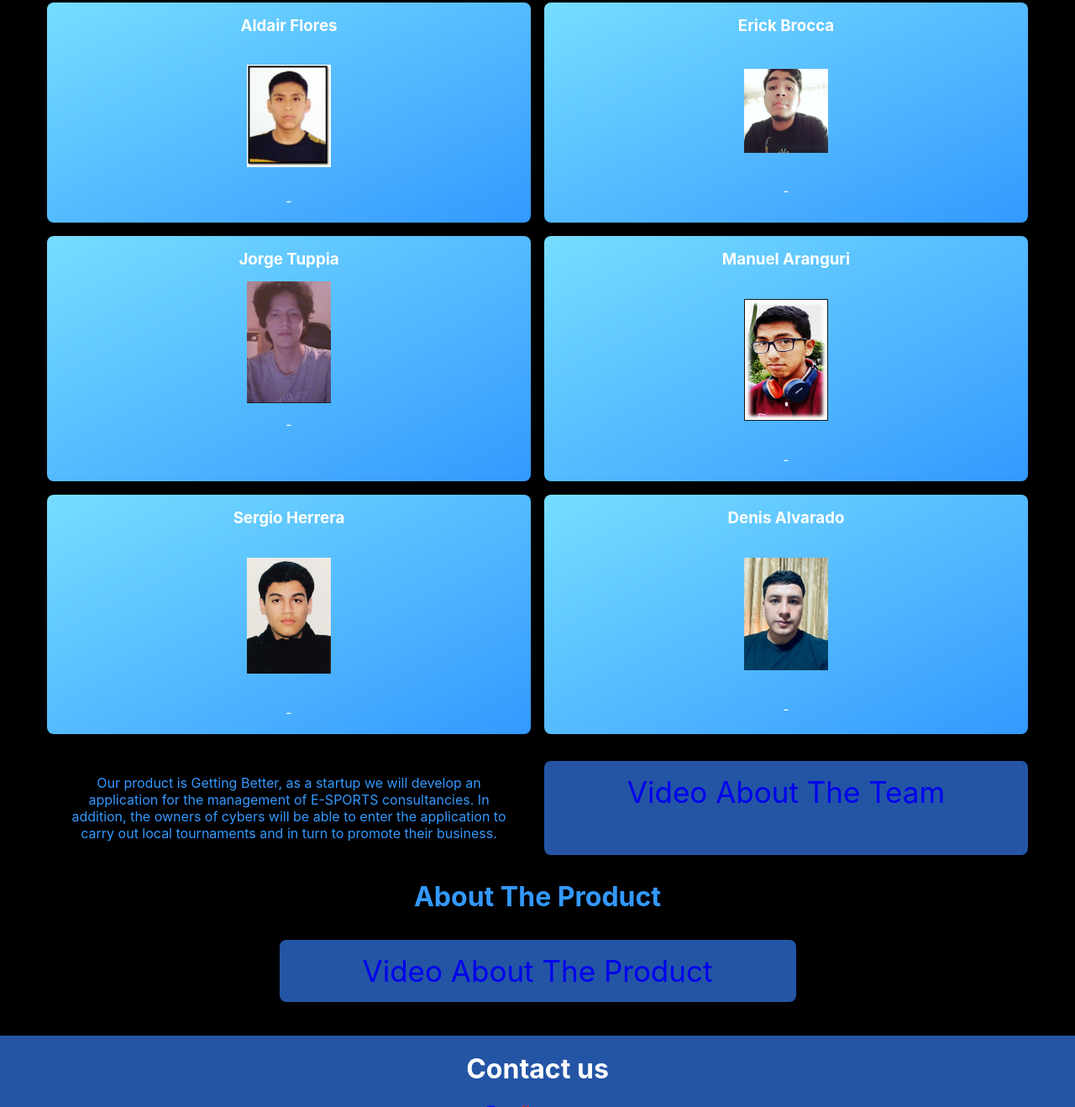
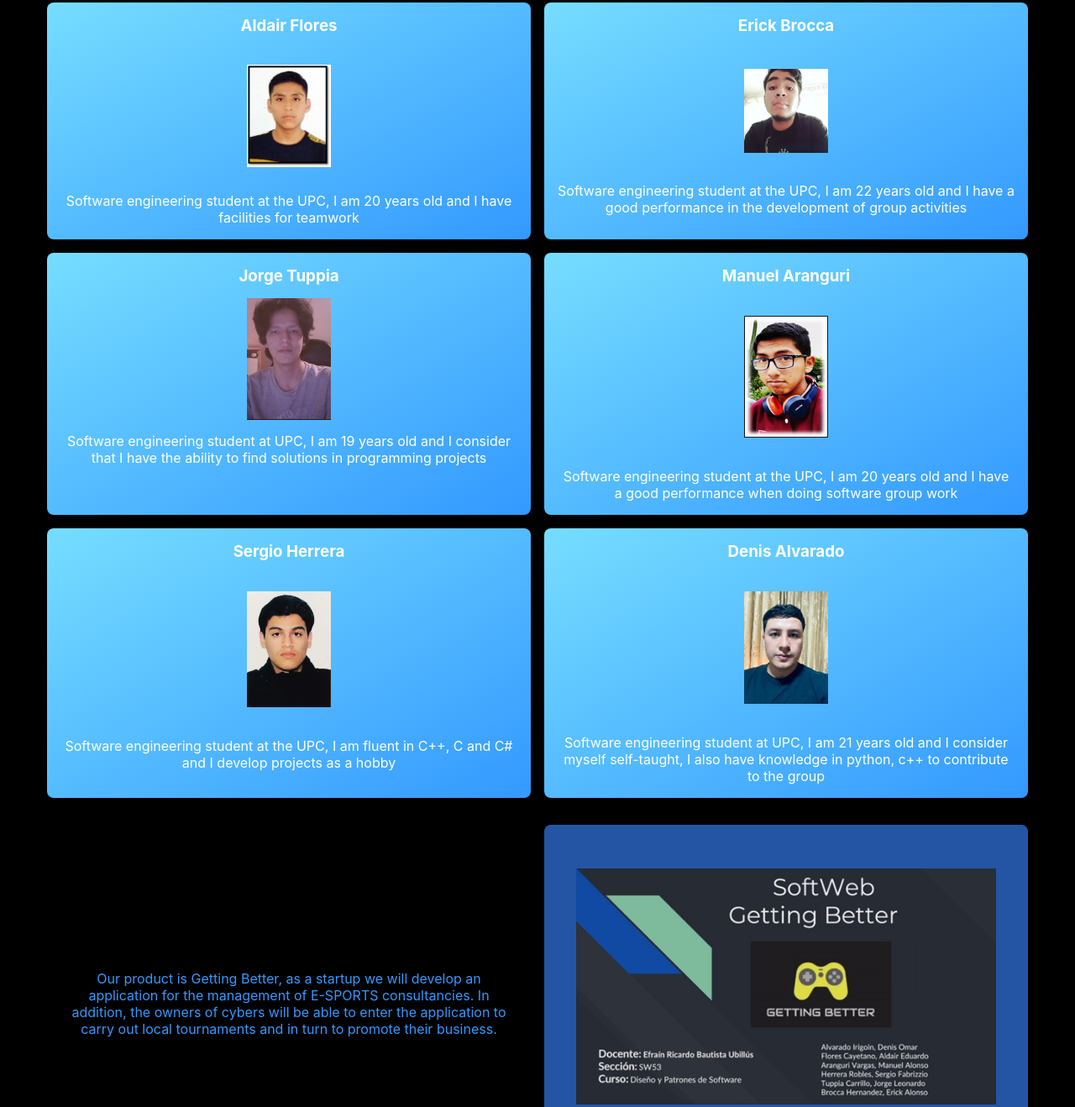
Before and after one commit to Getting-Better/LandingPage_GettingBetter, a plain HTML site: page index.html in a window 1280 px wide. Shown: the part 1595-2913 px from the top of the page at 84% size. Drawn offline with Linux system fonts and the light colour scheme.

Commit message:
add description and images
add profiles description and images for VATT & VATP

```diff
--- a/index.html
+++ b/index.html
@@ -85,32 +85,32 @@
             <div class="services-container-item">
                 <h3>Aldair Flores</h3>
                 <img src="img/Aldair_Flores.png" alt="Integrante del equipo" style="width: 100px; margin-top: 35px; margin-bottom: 30px;">
-                <p>-</p>
+                <p>Software engineering student at the UPC, I am 20 years old and I have facilities for teamwork</p>
             </div>
             <div class="services-container-item">
                 <h3>Erick Brocca</h3>
                 <img src="img/Erick_Brocca.png" alt="Integrante del equipo" style="width: 100px; margin-top: 40px; margin-bottom: 35px;">
-                 <p>-</p>
+                 <p>Software engineering student at the UPC, I am 22 years old and I have a good performance in the development of group activities</p>
             </div>
             <div class="services-container-item">
                 <h3>Jorge Tuppia</h3>
                 <img src="img/Jorge_Tuppia.png" alt="Integrante del equipo"style="width: 100px; margin-top: 15px; margin-bottom: 15px;">
-                <p>-</p>
+                <p>Software engineering student at UPC, I am 19 years old and I consider that I have the ability to find solutions in programming projects</p>
             </div>
             <div class="services-container-item">
                 <h3>Manuel Aranguri</h3>
                 <img src="img/Manuel_Aranguri.png" alt="Integrante del equipo" style="width: 100px; margin-top: 36px; margin-bottom: 36px;">
-                 <p>-</p>
+                 <p>Software engineering student at the UPC, I am 20 years old and I have a good performance when doing software group work</p>
             </div>
             <div class="services-container-item">
                 <h3>Sergio Herrera</h3>
                 <img src="img/Sergio_Herrera.png" alt="Integrante del equipo" style="width: 100px; margin-top: 36px; margin-bottom: 36px;">
-                 <p>-</p>
+                 <p>Software engineering student at the UPC, I am fluent in C++, C and C# and I develop projects as a hobby</p>
             </div>
             <div class="services-container-item">
                 <h3>Denis Alvarado</h3>
                 <img src="img/Denis_Alvarado.png" alt="Integrante del equipo" style="width: 100px; margin-top: 36px; margin-bottom: 36px;">
-                 <p>-</p>
+                 <p>Software engineering student at UPC, I am 21 years old and I consider myself self-taught, I also have knowledge in python, c++ to contribute to the group</p>
             </div>
 
 
@@ -126,7 +126,8 @@
             </div>
 
             <div class="about-us-container-item-left">
-                <a href="https://youtu.be/rmUIgG2lnjA" style="font-size: 35px;">Video About The Team</a>
+                <img src="img/VAboutTheTeam.png" alt="Video about the team" style="width: 500px; margin: 36px; margin-bottom: 36px;">
+                <a href="https://www.youtube.com/watch?v=isjrrhsh9aQ" style="font-size: 35px;">Video About The Team</a>
             </div>
 
         </div>
@@ -135,6 +136,7 @@
         <h2 class="about-the-product-title">About The Product</h2>
         <div class="about-the-product-container">
             <div class="about-the-product-container-item-left">
+                 <img src="img/VAboutTheProduct.png" alt="Video about the team" style="width: 500px; margin: 36px; margin-bottom: 36px;">
                 <a href="https://www.youtube.com/watch?v=rmUIgG2lnjA&t=1s" style="font-size: 35px;">Video About The Product</a>
             </div>
         </div>
```
Also changed, not shown: es/index.html (+8 -6 lines), img/VAboutTheTeam.png (added), 1 other file.
